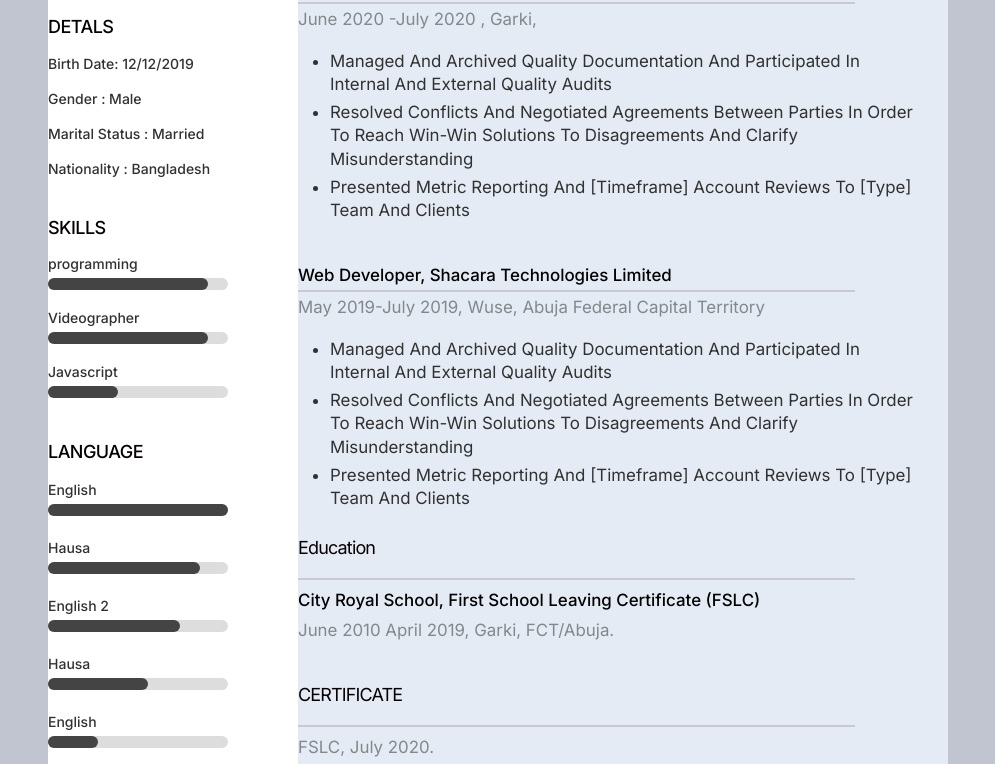
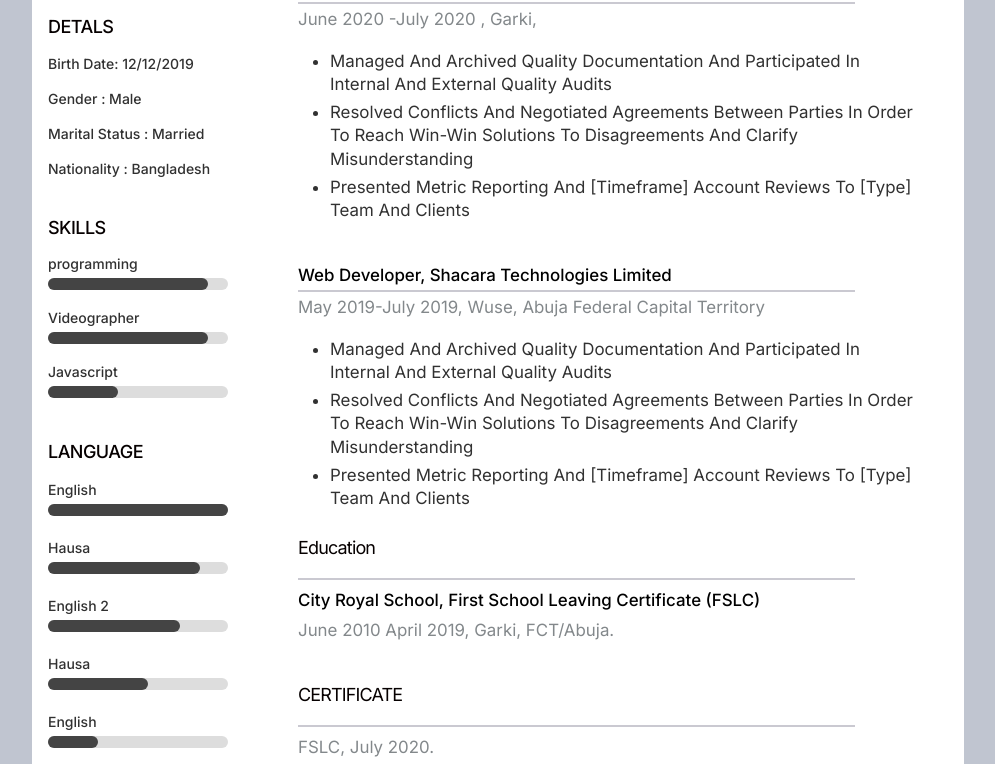
Before and after one commit to arun-poudel/Web-Technology, a plain HTML site: page Resume/app.html in a window 1280 px wide. Shown: the part 443-1207 px from the top of the page, without its empty margins (142-1137 px from the left). Drawn offline with Linux system fonts and the light colour scheme.

Commit message:
update app.css

```diff
--- a/Resume/app.css
+++ b/Resume/app.css
@@ -30,6 +30,7 @@ body {
   align-items: flex-start;
   background: #fff;
   border-radius: 16px;
+  padding: 16px;
 }
 
 /* Styles for the left content section */
@@ -193,7 +194,7 @@ h3 {
   width: 650px;
   height: 1471px;
   flex-shrink: 0;
-  background: #e5ebf5;
+  /* background: #e5ebf5; */
   border-top-right-radius: 16px;
   border-bottom-right-radius: 16px;
 }
```
